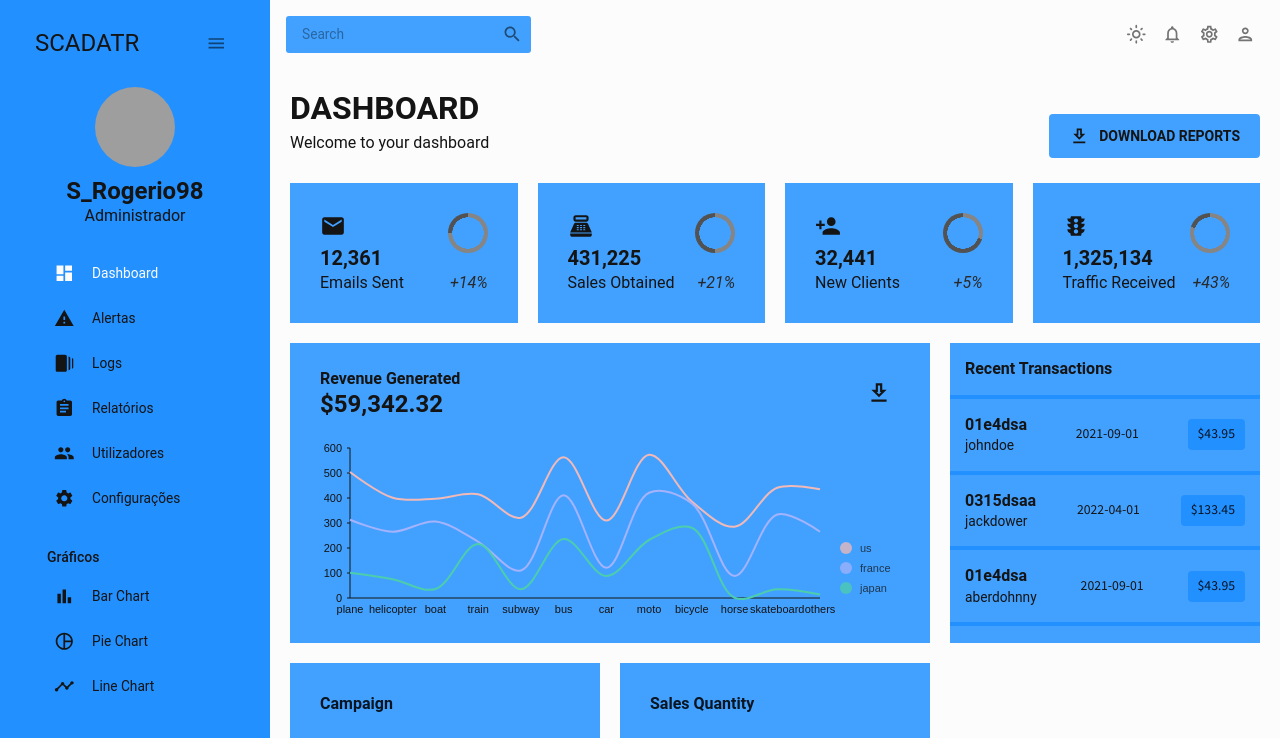
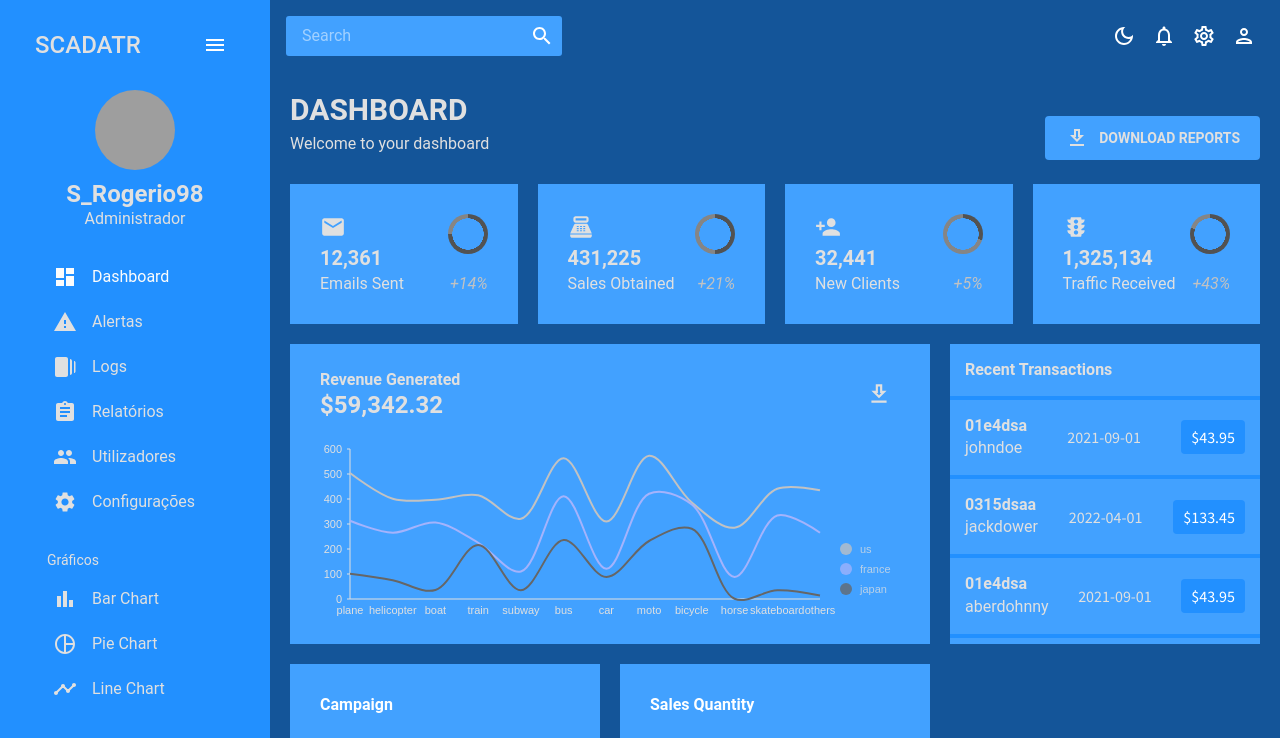
Before and after one commit to dani2308/scadatr, a React (Vite) app in the folder scadatr-projectI/: page / in a window 1280 px wide. Shown: the top 738 px of the page. Built offline with nearby package versions, Linux system fonts and the light colour scheme; grey boxes are pictures that could not be loaded.

Commit message:
Theme onGoing

```diff
--- a/scadatr-projectI/src/data/mockData.js
+++ b/scadatr-projectI/src/data/mockData.js
@@ -433,7 +433,7 @@ export const mockPieData = [
 export const mockLineData = [
   {
     id: "japan",
-    color: tokens("dark").greenAccent[500],
+    color: tokens("dark").grey[500],
     data: [
       {
         x: "plane",
@@ -541,7 +541,7 @@ export const mockLineData = [
   },
   {
     id: "us",
-    color: tokens("dark").redAccent[200],
+    color: tokens("dark").grey[200],
     data: [
       {
         x: "plane",
--- a/scadatr-projectI/src/scenes/global/Sidebar.jsx
+++ b/scadatr-projectI/src/scenes/global/Sidebar.jsx
@@ -42,6 +42,7 @@ const Sidebar = () => {
   return (
     <Box
       sx={{
+        height: "100vh",
         "& .pro-sidebar-inner": {
           background: `${colors.primary[500]} !important`,
         },
@@ -59,7 +60,7 @@ const Sidebar = () => {
         },
       }}
     >
-      <ProSidebar collapsed={isCollapsed}>
+      <ProSidebar collapsed={isCollapsed} style={{ height: "100%" }}>
         <Menu iconShape="square">
           {/* LOGO AND MENU ICON */}
           <MenuItem
--- a/scadatr-projectI/src/theme.jsx
+++ b/scadatr-projectI/src/theme.jsx
@@ -1,11 +1,8 @@
 import { createContext, useState, useMemo } from 'react';
 import { createTheme } from '@mui/material/styles';
-import { dark } from '@mui/material/styles/createPalette';
-import { Typography } from '@mui/material';
 
-// color design tokens
+// Color design tokens
 export const tokens = (mode) => ({
-
     ...(mode === "dark"
         ? {
             grey: {
@@ -30,28 +27,6 @@ export const tokens = (mode) => ({
                 800: "#0E3766",
                 900: "#071A33"
             },
-            greenAccent: {
-                100: "#dbf5ee",
-                200: "#b7ebde",
-                300: "#94e2cd",
-                400: "#70d8bd",
-                500: "#4cceac",
-                600: "#3da58a",
-                700: "#2e7c67",
-                800: "#1e5245",
-                900: "#0f2922"
-            },
-            redAccent: {
-                100: "#f8dcdb",
-                200: "#f1b9b7",
-                300: "#e99592",
-                400: "#e2726e",
-                500: "#db4f4a",
-                600: "#af3f3b",
-                700: "#832f2c",
-                800: "#58201e",
-                900: "#2c100f"
-            },
             blueAccent: {
                 100: "#e1e6fe",
                 200: "#c2ccfd",
@@ -61,7 +36,7 @@ export const tokens = (mode) => ({
                 600: "#5266c8",
                 700: "#3e4d96",
                 800: "#293364",
-                900: "#151a32",
+                900: "#151a32"
             },
         }
       : {
@@ -87,28 +62,6 @@ export const tokens = (mode) => ({
             800: "#0E3766",
             900: "#071A33",
         },
-        greenAccent: {
-            100: "#0f2922",
-            200: "#1e5245",
-            300: "#2e7c67",
-            400: "#3da58a",
-            500: "#4cceac",
-            600: "#70d8bd",
-            700: "#94e2cd",
-            800: "#b7ebde",
-            900: "#dbf5ee",
-        },
-        redAccent: {
-            100: "#2c100f",
-            200: "#58201e",
-            300: "#832f2c",
-            400: "#af3f3b",
-            500: "#db4f4a",
-            600: "#e2726e",
-            700: "#e99592",
-            800: "#f1b9b7",
-            900: "#f8dcdb",
-        },
         blueAccent: {
             100: "#151a32",
             200: "#293364",
@@ -121,94 +74,50 @@ export const tokens = (mode) => ({
             900: "#e1e6fe",
         },
     }),
-})
+});
 
-// mui theme settings
-
+// MUI theme settings
 export const themeSettings = (mode) => {
     const colors = tokens(mode);
 
     return {
         palette: {
-            mode: mode,
-            ...(mode === 'dark'
-                ? {
-                    primary: {
-                        main: colors.primary[500],
-                    },
-                    secondary: {
-                        main: colors.greenAccent[500],
-                    },
-                    neutral: {
-                        dark: colors.grey[700],  // Corrigido
-                        main: colors.grey[500],  // Corrigido
-                        light: colors.grey[100], // Corrigido
-                    },
-                    background: {
-                        default: colors.primary[500],
-                    },
-                }
-                : {
-                    primary: {
-                        main: colors.primary[100],
-                    },
-                    secondary: {
-                        main: colors.greenAccent[500],
-                    },
-                    neutral: {
-                        dark: colors.grey[700],  // Corrigido
-                        main: colors.grey[500],  // Corrigido
-                        light: colors.grey[100], // Corrigido
-                    },
-                    background: {
-                        default: "#fcfcfc",
-                    },
-                }),
+            mode,
+            primary: { main: colors.primary[500] },
+            secondary: { main: colors.blueAccent[500] },
+            neutral: {
+                dark: colors.grey[700],
+                main: colors.grey[500],
+                light: colors.grey[100],
+            },
+            background: {
+                default: mode === 'dark' ? colors.primary[700] : "#fcfcfc",
+            },
         },
         typography: {
-            fontFamily: ["Roboto", "sans-serif"].join(","),
-            fontSize: 12,
-            h1: {
-                fontFamily: ["Roboto", "sans-serif"].join(","),
-                fontSize: 40,
-            },
-            h2: {
-                fontFamily: ["Roboto", "sans-serif"].join(","),
-                fontSize: 32,
-            },
-            h3: {
-                fontFamily: ["Roboto", "sans-serif"].join(","),
-                fontSize: 24,
-            },
-            h4: {
-                fontFamily: ["Roboto", "sans-serif"].join(","),
-                fontSize: 20,
-            },
-            h5: {
-                fontFamily: ["Roboto", "sans-serif"].join(","),
-                fontSize: 16,
-            },
-            h6: {
-                fontFamily: ["Roboto", "sans-serif"].join(","),
-                fontSize: 14,
-            },
-        }
+            fontFamily: "Roboto, sans-serif",
+            fontSize: 14,
+            h1: { fontSize: 36, fontWeight: 700 },
+            h2: { fontSize: 30, fontWeight: 600 },
+            h3: { fontSize: 24, fontWeight: 500 },
+            h4: { fontSize: 20, fontWeight: 500 },
+            h5: { fontSize: 16, fontWeight: 400 },
+            h6: { fontSize: 14, fontWeight: 400 },
+        },
     };
 };
 
-
-// context for color mode
+// Context for color mode
 export const ColorModeContext = createContext({
-    toggleColorMode: () => { }
+    toggleColorMode: () => {}
 });
 
 export const useMode = () => {
-    const [mode, setMode] = useState('light');
+    const [mode, setMode] = useState('dark');
 
     const colorMode = useMemo(
         () => ({
-            toggleColorMode: () =>
-                setMode((prev) => (prev === 'light' ? 'dark' : 'light')),
+            toggleColorMode: () => setMode((prev) => (prev === 'light' ? 'dark' : 'light')),
         }),
         []
     );
@@ -216,4 +125,4 @@ export const useMode = () => {
     const theme = useMemo(() => createTheme(themeSettings(mode)), [mode]);
 
     return [theme, colorMode];
-}
+};
```
